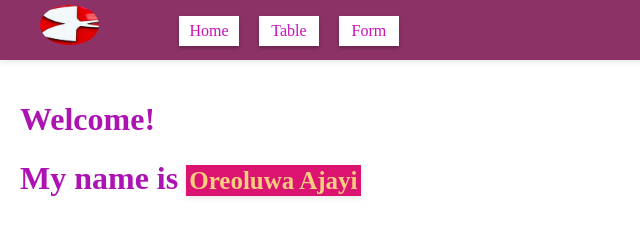
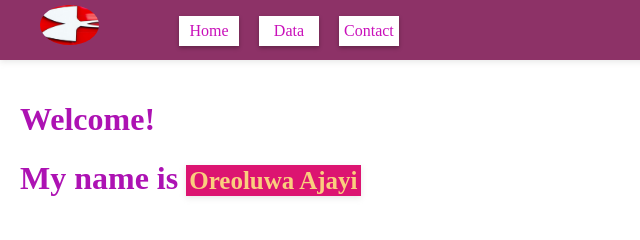
Before and after one commit to oreoluwa212/Task, a plain HTML site: page index.html in a window 1280 px wide. Shown: the top 240 px of the page, 0-640 px from the left. Drawn offline with Linux system fonts and the light colour scheme.

```diff
--- a/index.html
+++ b/index.html
@@ -12,8 +12,8 @@
       <img src="/img/logo.jpg" alt="">
       <ul>
          <li><a href="#">Home</a></li>
-         <li><a href="#">Table</a></li>
-         <li><a href="#">Form</a></li>
+         <li><a href="#">Data</a></li>
+         <li><a href="#">Contact</a></li>
       </ul>
    </nav>
    <main>
```
Also changed, not shown: form.html (added), table.html (added).
